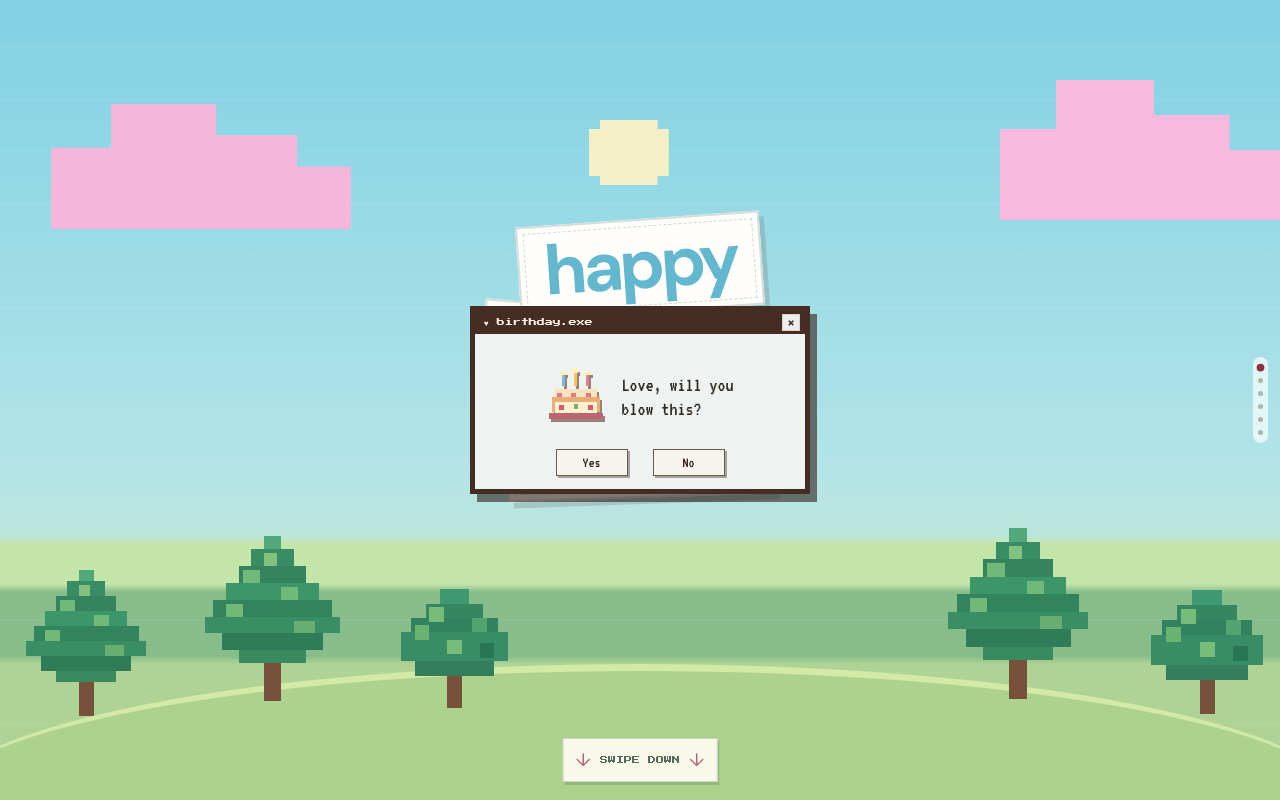
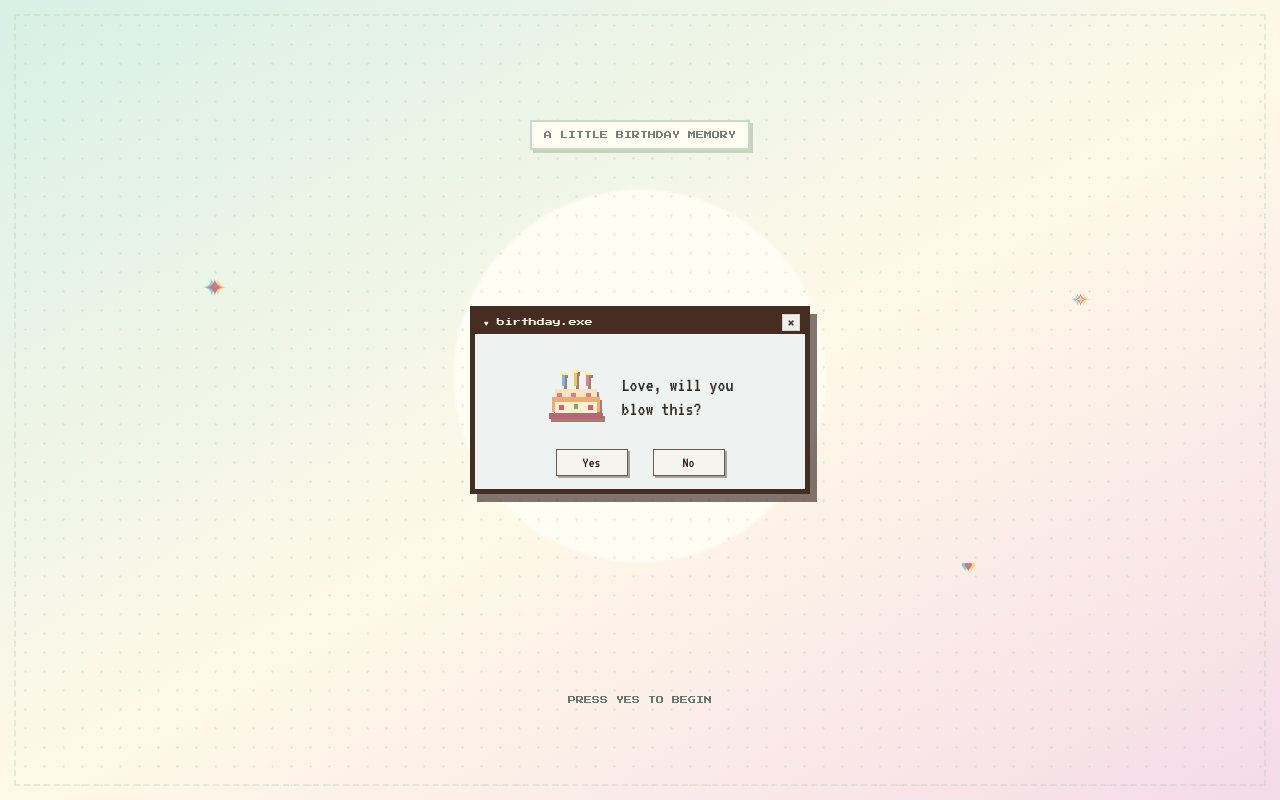
Before and after one commit to HiuraKiyowoo/birthday-memories, a React (Vite) app: page / in a window 1280 px wide. Built offline with nearby package versions, Linux system fonts and the light colour scheme; a web font is replaced by a local one.

Commit message:
Keep birthday intro off greeting page

```diff
--- a/src/App.tsx
+++ b/src/App.tsx
@@ -17,7 +17,18 @@ function PixelCake() {
 }
 
 function PixelForest() {
-  return <div className="pixel-forest" aria-hidden="true"><div className="pixel-cloud cloud-left"/><div className="pixel-cloud cloud-right"/><div className="pixel-sun"/><div className="pixel-tree tree-one"><PixelTree/></div><div className="pixel-tree tree-two"><PixelTree/></div><div className="pixel-tree tree-three"><PixelTree broadleaf/></div><div className="pixel-tree tree-four"><PixelTree/></div><div className="pixel-tree tree-five"><PixelTree broadleaf/></div><div className="pixel-hill"/></div>;
+  return <div className="pixel-forest" aria-hidden="true">
+    <svg className="pixel-cloud cloud-left" viewBox="0 0 96 48" shapeRendering="crispEdges"><rect x="4" y="16" width="84" height="28" fill="#d88db8"/><rect x="16" y="8" width="16" height="12" fill="#d88db8"/><rect x="32" y="0" width="32" height="20" fill="#d88db8"/><rect x="64" y="8" width="16" height="12" fill="#d88db8"/><rect x="8" y="12" width="76" height="28" fill="#f5b6d6"/><rect x="20" y="4" width="40" height="16" fill="#f5b6d6"/><rect x="14" y="14" width="24" height="5" fill="#ffe4ef"/><rect x="39" y="6" width="19" height="5" fill="#ffe4ef"/><rect x="65" y="16" width="13" height="4" fill="#fbd5e6"/></svg>
+    <svg className="pixel-cloud cloud-right" viewBox="0 0 96 48" shapeRendering="crispEdges"><rect x="4" y="16" width="84" height="28" fill="#d88db8"/><rect x="16" y="8" width="16" height="12" fill="#d88db8"/><rect x="32" y="0" width="32" height="20" fill="#d88db8"/><rect x="64" y="8" width="16" height="12" fill="#d88db8"/><rect x="8" y="12" width="76" height="28" fill="#f5b6d6"/><rect x="20" y="4" width="40" height="16" fill="#f5b6d6"/><rect x="14" y="14" width="24" height="5" fill="#ffe4ef"/><rect x="39" y="6" width="19" height="5" fill="#ffe4ef"/><rect x="65" y="16" width="13" height="4" fill="#fbd5e6"/></svg>
+    <svg className="pixel-cloud cloud-small" viewBox="0 0 48 24" shapeRendering="crispEdges"><rect x="4" y="10" width="40" height="12" fill="#fff8e7"/><rect x="12" y="4" width="20" height="10" fill="#fff8e7"/><rect x="16" y="5" width="12" height="4" fill="#fff"/></svg>
+    <svg className="pixel-sun" viewBox="0 0 24 24" shapeRendering="crispEdges"><rect x="8" y="0" width="8" height="4" fill="#fff0bc"/><rect x="4" y="4" width="16" height="4" fill="#fff0bc"/><rect x="0" y="8" width="24" height="8" fill="#fff0bc"/><rect x="4" y="16" width="16" height="4" fill="#fff0bc"/><rect x="8" y="20" width="8" height="4" fill="#fff0bc"/><rect x="8" y="8" width="8" height="8" fill="#fff9d7"/><rect x="8" y="8" width="4" height="4" fill="#fff"/></svg>
+    <div className="pixel-tree distant-tree distant-one"><PixelTree/></div><div className="pixel-tree distant-tree distant-two"><PixelTree broadleaf/></div><div className="pixel-tree distant-tree distant-three"><PixelTree/></div>
+    <div className="pixel-tree tree-one"><PixelTree/></div><div className="pixel-tree tree-two"><PixelTree/></div><div className="pixel-tree tree-three"><PixelTree broadleaf/></div><div className="pixel-tree tree-four"><PixelTree/></div><div className="pixel-tree tree-five"><PixelTree broadleaf/></div>
+    <svg className="pixel-flower flower-one" viewBox="0 0 16 16" shapeRendering="crispEdges"><rect x="6" y="0" width="4" height="4" fill="#fff7e7"/><rect x="0" y="6" width="4" height="4" fill="#fff7e7"/><rect x="12" y="6" width="4" height="4" fill="#fff7e7"/><rect x="6" y="12" width="4" height="4" fill="#fff7e7"/><rect x="5" y="5" width="6" height="6" fill="#f4c95d"/><rect x="7" y="10" width="2" height="6" fill="#4d9362"/></svg>
+    <svg className="pixel-flower flower-two" viewBox="0 0 16 16" shapeRendering="crispEdges"><rect x="6" y="0" width="4" height="4" fill="#f3bad5"/><rect x="0" y="6" width="4" height="4" fill="#f3bad5"/><rect x="12" y="6" width="4" height="4" fill="#f3bad5"/><rect x="6" y="12" width="4" height="4" fill="#f3bad5"/><rect x="5" y="5" width="6" height="6" fill="#fff1a9"/><rect x="7" y="10" width="2" height="6" fill="#4d9362"/></svg>
+    <svg className="pixel-flower flower-three" viewBox="0 0 16 16" shapeRendering="crispEdges"><rect x="6" y="0" width="4" height="4" fill="#fff7e7"/><rect x="0" y="6" width="4" height="4" fill="#fff7e7"/><rect x="12" y="6" width="4" height="4" fill="#fff7e7"/><rect x="6" y="12" width="4" height="4" fill="#fff7e7"/><rect x="5" y="5" width="6" height="6" fill="#ec9ebf"/><rect x="7" y="10" width="2" height="6" fill="#4d9362"/></svg>
+    <div className="pixel-hill"/>
+  </div>;
 }
 
 function IntroDialog({ onYes, onNo }: { onYes: () => void; onNo: () => void }) {
@@ -52,6 +63,11 @@ export default function App() {
   const onPointerDown=(e:React.PointerEvent)=>startSwipe(e.clientX,e.clientY,e.target);
   const onPointerUp=(e:React.PointerEvent)=>endSwipe(e.clientX,e.clientY);
   return <main className="retro-app swipe-shell" onPointerDown={onPointerDown} onPointerUp={onPointerUp} onPointerCancel={()=>setTouchStart(null)} onWheel={wheel}>
+    {showIntro ? <motion.section key="birthday-intro" className="intro-screen" initial={{opacity:0}} animate={{opacity:1}} exit={{opacity:0}}>
+      <div className="intro-pixel-star intro-star-one" aria-hidden="true">✦</div><div className="intro-pixel-star intro-star-two" aria-hidden="true">✧</div><div className="intro-pixel-star intro-star-three" aria-hidden="true">♥</div>
+      <div className="intro-badge" aria-hidden="true">A LITTLE BIRTHDAY MEMORY</div>
+      <IntroDialog onYes={()=>setShowIntro(false)} onNo={()=>setShowIntro(false)}/>
+    </motion.section> : <>
     <AnimatePresence mode="wait"><motion.section key={page} className={`retro-page page-${page}`} initial={{opacity:0,y:-35}} animate={{opacity:1,y:0}} exit={{opacity:0,y:page===0?-25:25}} transition={{duration:.38,ease:[.22,1,.36,1]}}>
       {page===0&&<section className="greeting-page"><PixelForest/><div className="greeting-signs"><div className="paper-sign sign-happy">happy</div><div className="paper-sign sign-birthday">birthday,</div><div className="paper-sign sign-name">{birthday.recipient==='Someone Wonderful'?'bubby!':birthday.recipient+'!'}</div></div><div className="swipe-hint"><span>↓</span> SWIPE DOWN <span>↓</span></div></section>}
       {page===1&&<section className="menu-page"><PixelForest/><div className="menu-icons">{icons.map((Icon,i)=><div key={i} className={`menu-icon icon-${i}`}><Icon size={27}/><span>{['MUSIC','PHOTOS','LETTER','WISH'][i]}</span></div>)}</div><div className="menu-hint">a little something for you <span>♡</span></div><div className="swipe-hint"><span>↓</span> SWIPE DOWN <span>↓</span></div></section>}
@@ -61,8 +77,8 @@ export default function App() {
       {page===5&&<section className="surprise-page"><div className="surprise-card"><div className="surprise-title"><span>★ BIRTHDAY WISH ★</span><span>♡</span></div><div className="surprise-content"><div className="surprise-art"><div className="party-hat">▲</div><div className="pixel-person">{birthday.recipient==='Someone Wonderful'?'☺':'♥'}</div><div className="party-cake">🎂</div><span className="confetti-dot dot-a">✦</span><span className="confetti-dot dot-b">✧</span><span className="confetti-dot dot-c">★</span></div><div className="wish-list"><h3>Today's wishes</h3><p>✦ lots of laughter</p><p>✦ soft, sunny days</p><p>✦ all your dreams</p><p>✦ love that stays</p></div></div><p className="surprise-message">{wish?'Wish sent! The universe is listening.':birthday.greeting}</p><button className="wish-button" onClick={()=>setWish(true)} data-no-swipe>{wish?'WISH SENT! ✨':'MAKE A WISH ✦'}</button></div><button className="replay-link" onClick={()=>{setPage(0);setShowIntro(true);setWish(false)}} data-no-swipe><RotateCcw size={13}/> REPLAY</button></section>}
     </motion.section></AnimatePresence>
     <div className="page-progress" aria-label={`Page ${page+1} of 6`}>{pages.map((_,i)=><i key={i} className={i===page?'active':''}/>)}</div>
-    <AnimatePresence>{showIntro&&<IntroDialog onYes={()=>setShowIntro(false)} onNo={()=>setShowIntro(false)}/>}</AnimatePresence>
     <AnimatePresence>{photo!==null&&<motion.div className="photo-modal" initial={{opacity:0}} animate={{opacity:1}} exit={{opacity:0}} onClick={()=>setPhoto(null)}><div className="photo-modal-card" onClick={e=>e.stopPropagation()}><button onClick={()=>setPhoto(null)} aria-label="Close" data-no-swipe><X size={18}/></button><img src={birthday.photos[photo].src} alt={birthday.photos[photo].caption}/><p>{birthday.photos[photo].caption}</p></div></motion.div>}</AnimatePresence>
+    </>}
     {birthday.musicSrc&&<audio id="bday-audio" src={birthday.musicSrc} loop preload="none"/>}
   </main>;
 }
--- a/src/index.css
+++ b/src/index.css
@@ -15,21 +15,27 @@ button{font:inherit;color:inherit;cursor:pointer}
 .page-3{background:linear-gradient(145deg,#f2dfe6,#faf1dd)}
 .page-4{background:#c9e8eb}.page-5{background:linear-gradient(145deg,#efd9e6,#e7efd9)}
 .greeting-page{position:absolute;inset:0;width:100%;height:100%;overflow:hidden;background:linear-gradient(#80d1e3 0%,#b2e4e8 58%,#cde7c5 83%,#e1edbb 100%);image-rendering:pixelated}
-.pixel-forest{position:absolute;inset:0;overflow:hidden;background:linear-gradient(180deg,transparent 0 67%,#c3e5a7 68% 73%,#87bd8b 74% 82%,#aed394 83%);image-rendering:pixelated}
-.pixel-forest:before{content:'';position:absolute;inset:0;background:repeating-linear-gradient(0deg,transparent 0 23px,#ffffff24 23px 25px,transparent 25px 52px);opacity:.35;pointer-events:none}
-.pixel-cloud{position:absolute;width:140px;height:30px;background:#fff9f3;clip-path:polygon(0 35%,20% 35%,20% 0,55% 0,55% 25%,82% 25%,82% 50%,100% 50%,100% 100%,0 100%);filter:drop-shadow(0 6px #f1b9d3)}
-.cloud-left{left:4%;top:13%;width:clamp(140px,32vw,300px);height:clamp(65px,14vw,125px);background:#f5b7d9}
-.cloud-right{right:0;top:10%;width:clamp(128px,30vw,280px);height:clamp(76px,16vw,140px);background:#f7b9dd}
-.cloud-small{right:7%;top:19%;width:80px;height:25px;background:#fff8ed}
-.pixel-sun{position:absolute;left:46%;top:15%;width:clamp(45px,8vw,80px);height:clamp(40px,7vw,65px);background:#fff2c4;clip-path:polygon(14% 0,86% 0,86% 14%,100% 14%,100% 86%,86% 86%,86% 100%,14% 100%,14% 86%,0 86%,0 14%,14% 14%);opacity:.9}
-.pixel-tree{position:absolute;z-index:2;bottom:8%;width:clamp(56px,11vw,120px);height:clamp(108px,21vw,220px)}
+.pixel-forest{position:absolute;inset:0;overflow:hidden;background:linear-gradient(180deg,transparent 0 64%,#c3e5a7 65% 70%,#87bd8b 71% 80%,#aed394 81%);image-rendering:pixelated}
+.pixel-forest:before{content:'';position:absolute;inset:0;background:repeating-linear-gradient(0deg,transparent 0 23px,#ffffff24 23px 25px,transparent 25px 52px);opacity:.3;pointer-events:none}
+.pixel-forest:after{content:'';position:absolute;z-index:2;inset:66% 0 0;background:linear-gradient(#77b480 0 0) 4% 18%/1.4% 5% no-repeat,linear-gradient(#dce8aa 0 0) 13% 71%/1.8% 4% no-repeat,linear-gradient(#78b47c 0 0) 28% 42%/1.2% 6% no-repeat,linear-gradient(#e2e9aa 0 0) 37% 82%/2% 4% no-repeat,linear-gradient(#78b480 0 0) 52% 27%/1.5% 5% no-repeat,linear-gradient(#dce8aa 0 0) 63% 62%/1.8% 4% no-repeat,linear-gradient(#77b480 0 0) 77% 38%/1.3% 6% no-repeat,linear-gradient(#e2e9aa 0 0) 87% 78%/1.8% 4% no-repeat,linear-gradient(#78b480 0 0) 96% 25%/1.3% 5% no-repeat;opacity:.48;pointer-events:none}
+.pixel-cloud{position:absolute;display:block;height:auto;overflow:visible;image-rendering:pixelated;filter:drop-shadow(2px 4px 0 #b96f9b44)}
+.cloud-left{left:2%;top:13%;width:clamp(120px,29vw,290px)}
+.cloud-right{right:-2%;top:10%;width:clamp(120px,28vw,280px);transform:scaleX(.9)}
+.cloud-small{right:27%;top:28%;width:clamp(46px,8vw,82px);filter:drop-shadow(2px 3px 0 #9ec8c344)}
+.pixel-sun{position:absolute;left:46%;top:18%;width:clamp(42px,7vw,70px);height:auto;image-rendering:pixelated;filter:drop-shadow(3px 4px 0 #dea95532)}
+.pixel-tree{position:absolute;z-index:3;bottom:8%;width:clamp(56px,11vw,120px);height:clamp(108px,21vw,220px)}
+.pixel-tree:after{content:'';position:absolute;inset:0;pointer-events:none;background:linear-gradient(#a4d582 0 0) 39% 20%/13% 4% no-repeat,linear-gradient(#327a59 0 0) 15% 43%/15% 5% no-repeat,linear-gradient(#91c778 0 0) 66% 53%/13% 4% no-repeat,linear-gradient(#3b7959 0 0) 76% 61%/11% 5% no-repeat}
+.distant-tree{z-index:1;bottom:17%;width:clamp(30px,6vw,62px);height:clamp(58px,11vw,112px);opacity:.78}
+.distant-one{left:8%}.distant-two{left:43%;bottom:20%}.distant-three{right:8%}
 .pixel-tree-sprite{display:block;width:100%;height:100%;image-rendering:pixelated;shape-rendering:crispEdges;overflow:visible}
 .tree-one{left:2%;height:clamp(100px,19vw,190px)}
 .tree-two{left:16%;width:clamp(64px,13vw,135px);height:clamp(135px,25vw,255px);bottom:7%}
 .tree-three{left:31%;width:clamp(55px,11vw,115px);height:clamp(110px,20vw,200px);bottom:8%}
 .tree-four{right:15%;width:clamp(68px,13vw,140px);height:clamp(145px,27vw,265px);bottom:7%}
 .tree-five{right:1%;height:clamp(105px,20vw,195px)}
-.pixel-hill{position:absolute;z-index:1;bottom:-18%;left:-5%;width:110%;height:35%;border-radius:50% 50% 0 0;background:#acd28e;border-top:7px solid #d3e9a6}
+.pixel-flower{position:absolute;z-index:4;bottom:13%;width:clamp(17px,3vw,28px);height:auto;image-rendering:pixelated;filter:drop-shadow(2px 2px 0 #54774755)}
+.flower-one{left:19%}.flower-two{left:39%;bottom:10%}.flower-three{right:21%;bottom:12%}
+.pixel-hill{position:absolute;z-index:2;bottom:-18%;left:-5%;width:110%;height:35%;background:linear-gradient(180deg,#d3e9a6 0 8%,#aed394 8% 17%,#acd28e 17% 54%,#a0c986 54% 100%);clip-path:polygon(0 21%,8% 21%,8% 17%,18% 17%,18% 12%,31% 12%,31% 8%,46% 8%,46% 11%,60% 11%,60% 16%,74% 16%,74% 21%,88% 21%,88% 27%,100% 27%,100% 100%,0 100%)}
 .greeting-signs{position:absolute;z-index:3;left:50%;top:45%;transform:translate(-50%,-50%);width:min(430px,82vw);display:flex;flex-direction:column;align-items:center}
 .paper-sign{position:relative;padding:9px 24px 11px;background:#fffefa;border:2px solid #d5dedb;box-shadow:5px 6px 0 #777c7a4a;font:700 clamp(36px,9vw,70px)/1 'DM Sans',sans-serif;letter-spacing:-.065em;white-space:nowrap}
 .paper-sign:before{content:'';position:absolute;inset:5px;border:1px dashed #cdd8d2;pointer-events:none}
@@ -65,7 +71,13 @@ button{font:inherit;color:inherit;cursor:pointer}
 .surprise-page{display:grid;place-items:center;padding:20px;background:linear-gradient(145deg,#efd9e6,#e7efd9)}.surprise-card{width:min(590px,90vw);padding-bottom:16px}.surprise-content{display:grid;grid-template-columns:1fr 1fr;align-items:center;gap:10px;padding:16px 20px}.surprise-art{height:clamp(105px,23vw,145px);position:relative;display:grid;place-items:center;background:#dcecf0;border:3px solid #f8f1df}
 .pixel-person{font-size:66px;color:#8c4f79;text-shadow:3px 3px #e8aec8}.party-hat{position:absolute;z-index:2;top:17px;left:46%;color:#b32e39;font-size:26px;transform:rotate(-20deg)}.party-cake{position:absolute;left:8%;bottom:9px;font-size:37px}.confetti-dot{position:absolute;color:#bd5369}.dot-a{top:17px;left:15%}.dot-b{right:13%;top:25%}.dot-c{right:19%;bottom:13%}.wish-list h3{font:20px 'VT323',monospace;color:#6e3034}.wish-list p{font:14px 'VT323',monospace;color:#78685c;margin:5px 0}.surprise-message{text-align:center;padding:0 18px;font:15px 'VT323',monospace;color:#755d5b}.wish-button{display:block;margin:auto;border:2px solid #553533;background:#fdf7e8;padding:9px 12px;box-shadow:2px 3px 0 #b9a497;font:8px 'Press Start 2P',monospace;color:#70252a;touch-action:manipulation}
 .replay-link{position:fixed;z-index:9;top:14px;right:14px;border:1px solid #8c7568;background:#fff9e9e8;padding:7px;font:7px 'Press Start 2P',monospace;display:flex;gap:5px;align-items:center;color:#75584e;touch-action:manipulation}
-.dialog-scrim{position:fixed;inset:0;z-index:15;background:transparent;display:grid;place-items:center;padding:20px;touch-action:auto}.intro-dialog{width:min(340px,88vw);border:5px solid #442d22;background:#eef2f1;box-shadow:7px 8px 0 #30211c9c;padding:0 12px 13px;position:relative}
+.intro-screen{position:absolute;inset:0;z-index:14;overflow:hidden;display:grid;place-items:center;isolation:isolate;background:radial-gradient(circle at 50% 47%,#fffdf4 0 24%,transparent 24.5%),linear-gradient(150deg,#d8f0e6 0%,#fff9e8 53%,#f5dbe8 100%)}
+.intro-screen:before{content:'';position:absolute;inset:14px;border:2px dashed #adc6af;background:radial-gradient(#a8c9b1 1px,transparent 1.5px) 0 0/19px 19px;opacity:.28;pointer-events:none}
+.intro-screen:after{content:'PRESS YES TO BEGIN';position:absolute;bottom:max(12%,calc(env(safe-area-inset-bottom) + 30px));left:50%;transform:translateX(-50%);color:#66796c;font:8px 'Press Start 2P',monospace;white-space:nowrap}
+.intro-badge{position:absolute;top:15%;left:50%;transform:translateX(-50%);padding:9px 12px;border:2px solid #c7d9cb;background:#fffdf2;color:#718376;font:clamp(6px,1.8vw,8px) 'Press Start 2P',monospace;white-space:nowrap;box-shadow:3px 3px 0 #8d9c8066}
+.intro-pixel-star{position:absolute;z-index:1;color:#c87895;font:20px 'Press Start 2P',monospace;text-shadow:3px 0 #f9d770,-3px 0 #91cfc2;image-rendering:pixelated}
+.intro-star-one{left:16%;top:34%;font-size:24px}.intro-star-two{right:15%;top:36%;font-size:18px}.intro-star-three{right:24%;bottom:28%;font-size:15px}
+.dialog-scrim{position:absolute;inset:0;z-index:15;background:transparent;display:grid;place-items:center;padding:20px;touch-action:auto}.intro-dialog{width:min(340px,88vw);border:5px solid #442d22;background:#eef2f1;box-shadow:7px 8px 0 #30211c9c;padding:0 12px 13px;position:relative}
 .dialog-title{height:23px;margin:0 -12px 10px;padding:2px 5px 2px 9px;background:#472d21;color:#fff7e6;display:flex;align-items:center;justify-content:space-between;font:8px 'Press Start 2P',monospace}.dialog-title button{width:18px;height:17px;padding:0;border:1px solid #d9d5c9;background:#eee;color:#41302b;font:bold 14px/15px 'DM Sans',sans-serif;touch-action:manipulation}
 .dialog-content{min-height:105px;display:flex;align-items:center;justify-content:center;gap:17px;color:#312a24}.pixel-cake-art{display:block;width:58px;height:58px;flex:0 0 58px;image-rendering:pixelated;shape-rendering:crispEdges;filter:drop-shadow(2px 3px 0 #9b8275)}.dialog-content p{font:20px/1.2 'VT323',monospace}
 .dialog-buttons{display:flex;justify-content:center;gap:25px}.dialog-buttons button{min-width:72px;padding:5px 12px;background:#f5f4ed;border:1px solid #625c55;box-shadow:2px 2px 0 #aaa298;font:15px 'VT323',monospace;touch-action:manipulation}.dialog-buttons button:hover{background:#e2f1ee}
```
Also changed, not shown: 2 other files (tests, documents, lock files or other folders).
